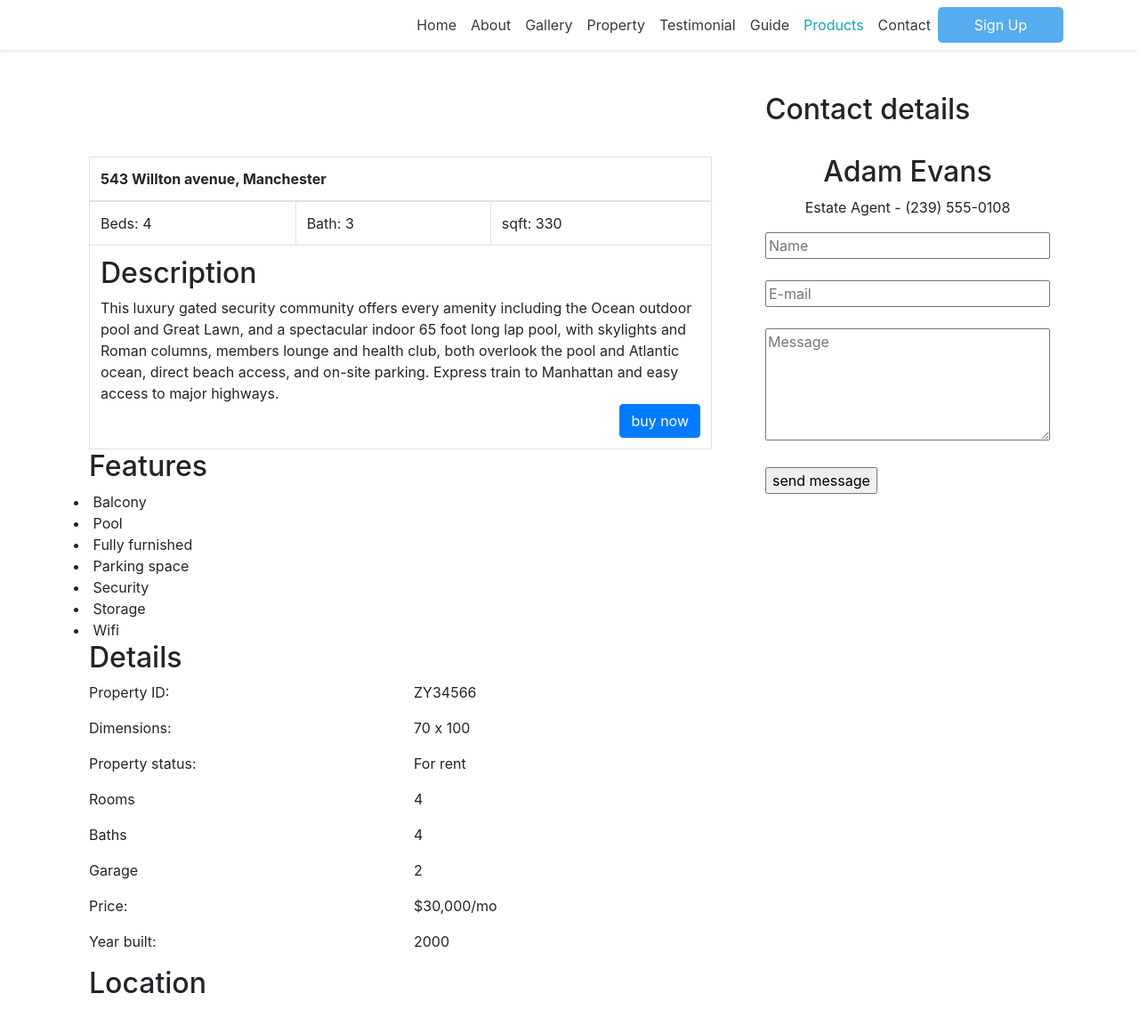
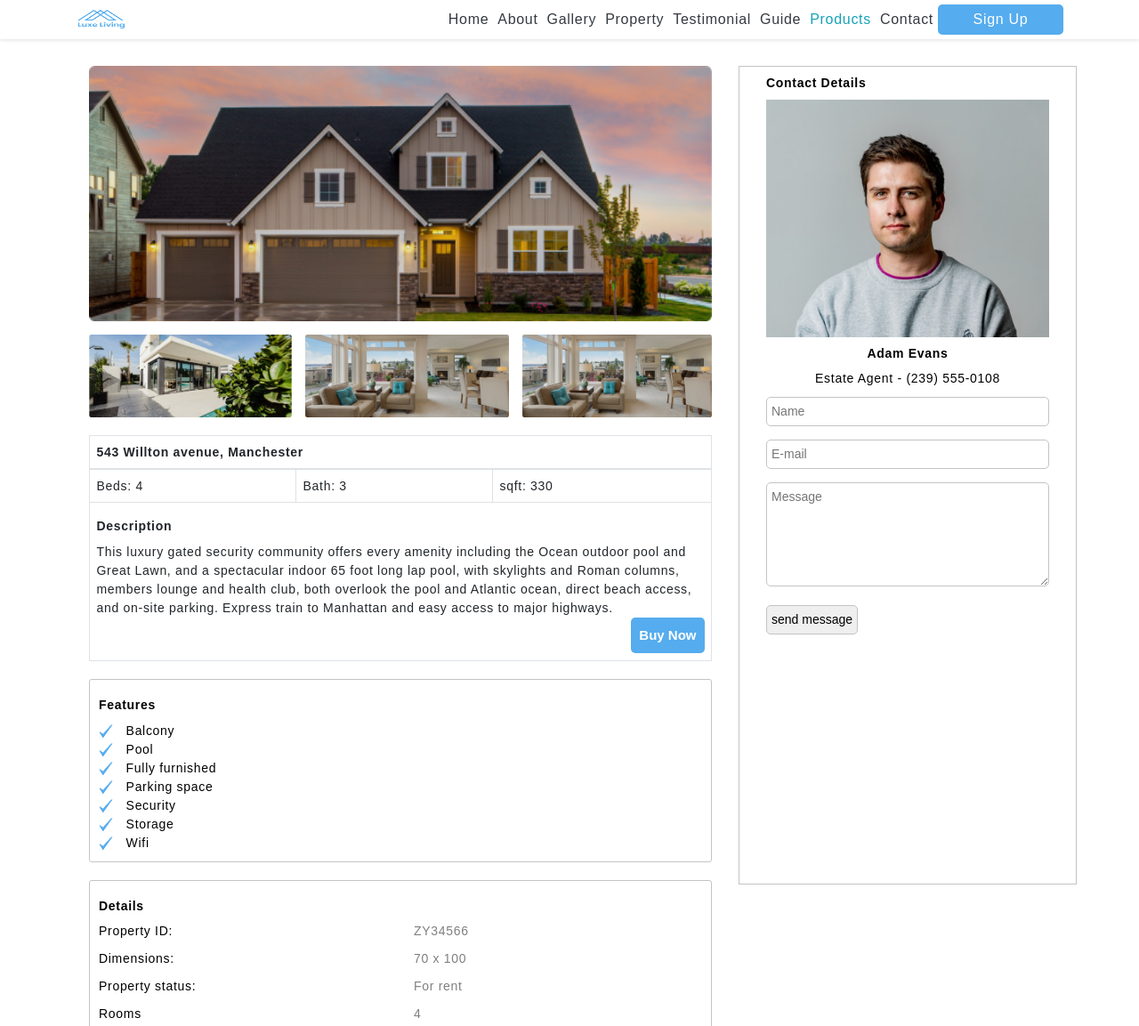
Before and after one commit to ShadeB/Luxe-live, a plain HTML site: page index.html in a window 1280 px wide. Shown: the top 1153 px of the page at 89% size. Drawn offline with nearby package versions, Linux system fonts and the light colour scheme; the site is published under a folder, as on GitHub Pages, so addresses that start at the root find nothing.

Commit message:
Fix file links

```diff
--- a/index.html
+++ b/index.html
@@ -15,7 +15,7 @@
 			rel="stylesheet"
 			href="path/to/font-awesome/css/font-awesome.min.css"
 		/>
-		<link rel="stylesheet" href="/Pages/product-details.css" />
+		<link rel="stylesheet" href="Pages/product-details.css" />
 	</head>
 	<body>
 		<header>
@@ -25,7 +25,7 @@
 			>
 				<div class="container">
 					<a class="navbar-brand logo__link" href="#">
-						<img class="logo" src="/images/logo.png" alt="" />
+						<img class="logo" src="images/logo.png" alt="" />
 					</a>
 					<button
 						class="navbar-toggler"
@@ -104,13 +104,13 @@
 
 							<div class="row">
 								<div class="col-12 hero-image__container">
-									<img src="/images/apt2.png" alt="" srcset="" />
+									<img src="images/apt2.png" alt="" srcset="" />
 								</div>
 								<div class="col-4 mt-4 pr-0 hero-image__small">
-									<img src="/images/apt1.png" alt="" srcset="" />
+									<img src="images/apt1.png" alt="" srcset="" />
 								</div>
-								<div class="col-4 mt-4 pr-0 hero-image__small"><img src="/images/apt3.png" alt="" /></div>
-								<div class="col-4 mt-4 hero-image__small"><img src="/images/apt3.png" alt="" /></div>
+								<div class="col-4 mt-4 pr-0 hero-image__small"><img src="images/apt3.png" alt="" /></div>
+								<div class="col-4 mt-4 hero-image__small"><img src="images/apt3.png" alt="" /></div>
 							</div>
 
 							<div class="row">
@@ -155,31 +155,31 @@
 										<h2 class="heading">Features</h2>
 										<ul class="list-group m-0">
 											<li>
-												<img class="icon" src="/images/check-icon.png" alt="" />
+												<img class="icon" src="images/check-icon.png" alt="" />
 												Balcony
 											</li>
 											<li>
-												<img class="icon" src="/images/check-icon.png" alt="" />
+												<img class="icon" src="images/check-icon.png" alt="" />
 												Pool
 											</li>
 											<li>
-												<img class="icon" src="/images/check-icon.png" alt="" />
+												<img class="icon" src="images/check-icon.png" alt="" />
 												Fully furnished
 											</li>
 											<li>
-												<img class="icon" src="/images/check-icon.png" alt="" />
+												<img class="icon" src="images/check-icon.png" alt="" />
 												Parking space
 											</li>
 											<li>
-												<img class="icon" src="/images/check-icon.png" alt="" />
+												<img class="icon" src="images/check-icon.png" alt="" />
 												Security
 											</li>
 											<li>
-												<img class="icon" src="/images/check-icon.png" alt="" />
+												<img class="icon" src="images/check-icon.png" alt="" />
 												Storage
 											</li>
 											<li>
-												<img class="icon" src="/images/check-icon.png" alt="" />
+												<img class="icon" src="images/check-icon.png" alt="" />
 												Wifi
 											</li>
 										</ul>
@@ -235,7 +235,7 @@
 								<div class="col-12">
 									<div class="content-group">
 										<h2 class="heading">Location</h2>
-										<img src="/images/Map.png" alt="" srcset="" />
+										<img src="images/Map.png" alt="" srcset="" />
 									</div>
 								</div>
 							</div>
@@ -249,7 +249,7 @@
 									<h2 class="heading">Contact details</h2>
 								</div>
 								<div class="col-12">
-									<img src="/images/contact-image.png" alt="" srcset="">
+									<img src="images/contact-image.png" alt="" srcset="">
 								</div>
 								<div class="col-12 text-center">
 									<h2 class="heading">Adam Evans</h2>
```
